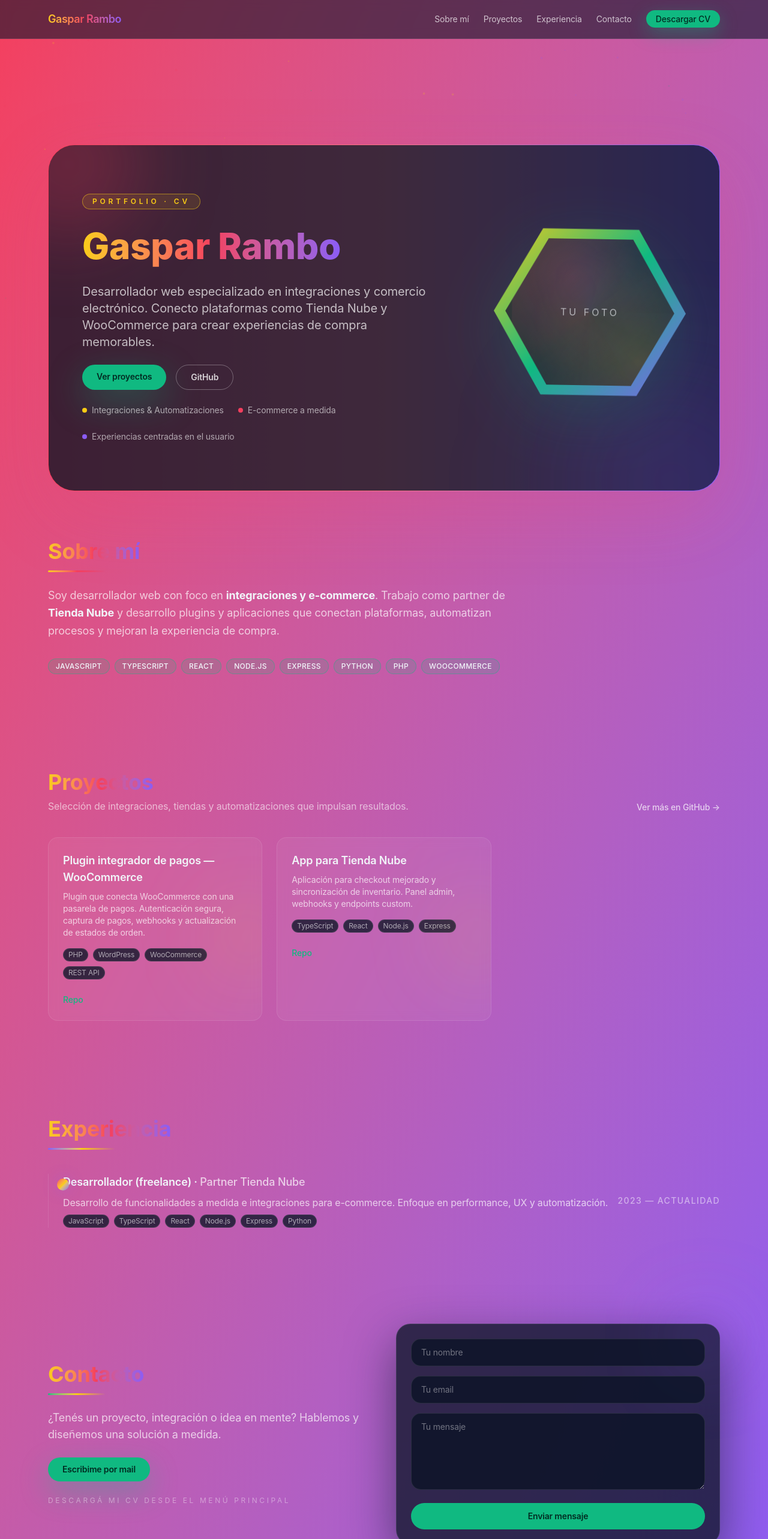
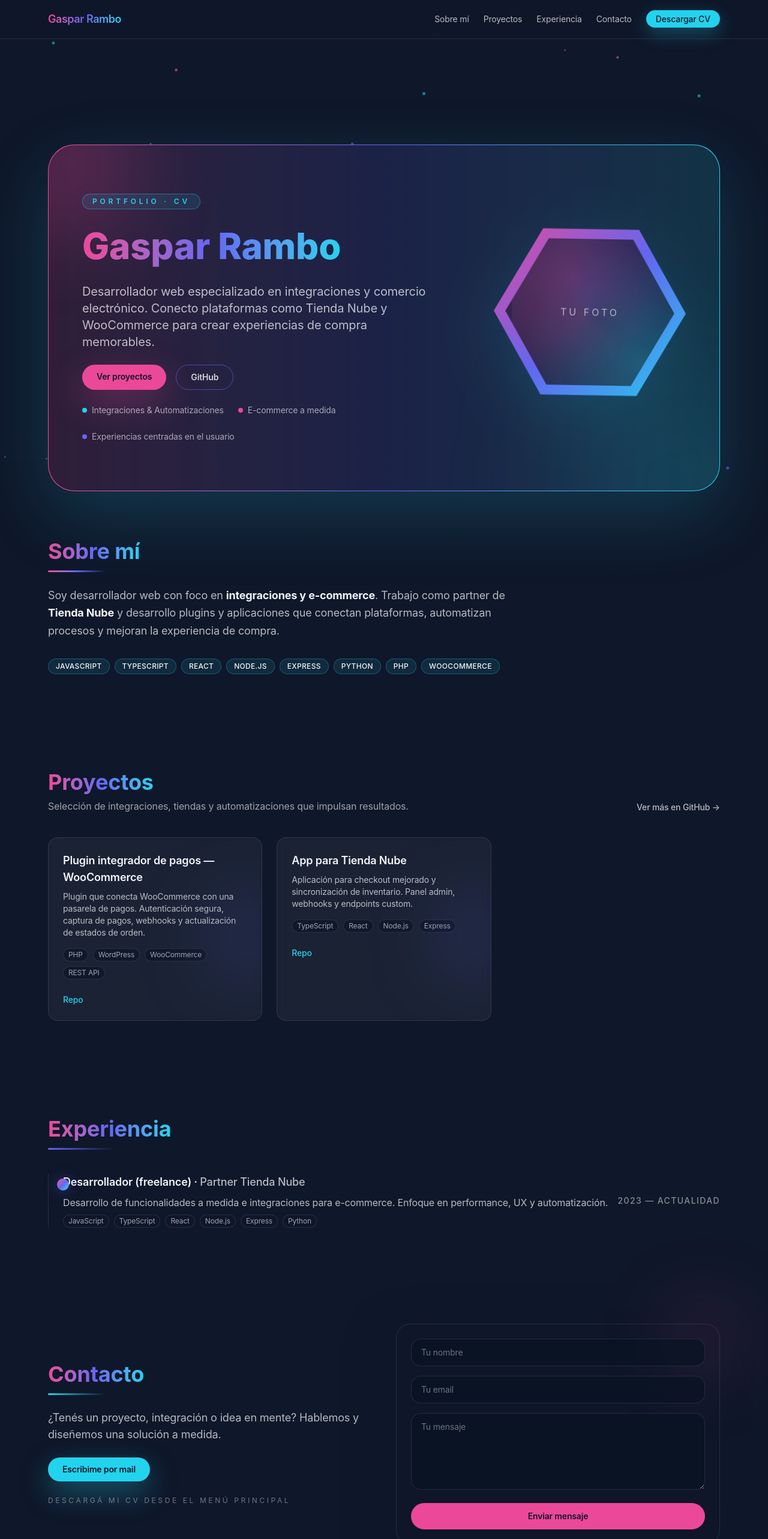
Before and after one commit to RamboGM/cv_gaspar_rambo, a React (Vite) app: page / in a window 1280 px wide. Shown: the top 2566 px of the page at 60% size. Built offline with nearby package versions, Linux system fonts and the light colour scheme.

Commit message:
Revert "feat: switch site to funky sunset palette"

```diff
--- a/src/App.tsx
+++ b/src/App.tsx
@@ -11,7 +11,7 @@
 
 export default function App() {
   return (
-    <div className="relative min-h-screen overflow-hidden bg-gradient-to-br from-[#f43f5e] to-[#8b5cf6] text-[#f1f5f9] antialiased">
+    <div className="relative min-h-screen overflow-hidden bg-[#0f172a] text-[#f1f5f9] antialiased">
       <ParticleBackground />
       <div className="relative z-10">
         <Navbar />
--- a/src/components/Footer.tsx
+++ b/src/components/Footer.tsx
@@ -6,10 +6,10 @@
           © {new Date().getFullYear()} Gaspar Rambo — Hecho con React + Tailwind
         </p>
         <div className="flex items-center gap-4">
-          <a className="transition-colors hover:text-[#10b981]" href="#contacto">
+          <a className="transition-colors hover:text-[#22d3ee]" href="#contacto">
             Contacto
           </a>
-          <a className="transition-colors hover:text-[#f43f5e]" href="https://github.com/RamboGM" target="_blank" rel="noopener">
+          <a className="transition-colors hover:text-[#ec4899]" href="https://github.com/RamboGM" target="_blank" rel="noopener">
             GitHub
           </a>
         </div>
--- a/src/components/Navbar.tsx
+++ b/src/components/Navbar.tsx
@@ -1,9 +1,9 @@
 export default function Navbar() {
   return (
-    <header className="sticky top-0 z-50 border-b border-white/10 bg-[rgba(15,23,42,0.6)] backdrop-blur">
+    <header className="sticky top-0 z-50 border-b border-white/10 bg-[rgba(15,23,42,0.8)] backdrop-blur">
       <nav className="mx-auto flex h-16 max-w-6xl items-center justify-between px-4">
         <a href="#" className="text-lg font-semibold tracking-tight">
-          <span className="bg-gradient-to-r from-[#facc15] via-[#f43f5e] to-[#8b5cf6] bg-clip-text text-transparent">
+          <span className="bg-gradient-to-r from-[#ec4899] via-[#6366f1] to-[#22d3ee] bg-clip-text text-transparent">
             Gaspar Rambo
           </span>
         </a>
@@ -30,7 +30,7 @@
           </li>
           <li>
             <a
-              className="rounded-full bg-[#10b981] px-4 py-1.5 font-medium text-[#022c22] shadow-[0_10px_30px_rgba(16,185,129,0.35)] transition-transform hover:-translate-y-0.5 hover:bg-[#0ea371]"
+              className="rounded-full bg-[#22d3ee] px-4 py-1.5 font-medium text-[#0f172a] shadow-[0_10px_30px_rgba(34,211,238,0.3)] transition-transform hover:-translate-y-0.5 hover:bg-[#22d3ee]/90"
               href="/cv.pdf"
               target="_blank"
               rel="noopener"
--- a/src/components/ParticleBackground.tsx
+++ b/src/components/ParticleBackground.tsx
@@ -12,10 +12,9 @@
 };
 
 const colors = [
-  "rgba(244, 63, 94, 0.18)",
-  "rgba(139, 92, 246, 0.16)",
-  "rgba(16, 185, 129, 0.14)",
-  "rgba(250, 204, 21, 0.18)",
+  "rgba(236, 72, 153, 0.65)",
+  "rgba(99, 102, 241, 0.55)",
+  "rgba(34, 211, 238, 0.55)",
 ];
 
 const MAX_DISTANCE = 140;
@@ -41,7 +40,7 @@
 
     const createParticles = () => {
       const area = canvas.width * canvas.height;
-      const count = Math.min(220, Math.ceil(area / 12000));
+      const count = Math.min(120, Math.ceil(area / 18000));
       particlesRef.current = new Array(count).fill(null).map(() => {
         const angle = Math.random() * Math.PI * 2;
         const speed = 0.1 + Math.random() * 0.25;
@@ -50,7 +49,7 @@
         return {
           x: Math.random() * canvas.width,
           y: Math.random() * canvas.height,
-          size: 0.8 + Math.random() * 1.3,
+          size: 1.1 + Math.random() * 1.6,
           vx: baseVx,
           vy: baseVy,
           baseVx,
@@ -118,6 +117,26 @@
         context.fill();
       }
 
+      for (let i = 0; i < particlesRef.current.length; i += 1) {
+        const particleA = particlesRef.current[i];
+        for (let j = i + 1; j < particlesRef.current.length; j += 1) {
+          const particleB = particlesRef.current[j];
+          const dx = particleA.x - particleB.x;
+          const dy = particleA.y - particleB.y;
+          const distance = Math.sqrt(dx * dx + dy * dy);
+
+          if (distance < MAX_DISTANCE) {
+            const opacity = (1 - distance / MAX_DISTANCE) * 0.2;
+            context.strokeStyle = `rgba(99, 102, 241, ${opacity.toFixed(3)})`;
+            context.lineWidth = 0.65;
+            context.beginPath();
+            context.moveTo(particleA.x, particleA.y);
+            context.lineTo(particleB.x, particleB.y);
+            context.stroke();
+          }
+        }
+      }
+
       animationRef.current = window.requestAnimationFrame(draw);
     };
 
--- a/src/index.css
+++ b/src/index.css
@@ -2,19 +2,17 @@
 
 :root {
   color-scheme: dark;
-  --color-base-start: #f43f5e;
-  --color-base-end: #8b5cf6;
-  --color-primary: #10b981;
-  --color-secondary: #8b5cf6;
-  --color-accent: #facc15;
+  --color-base: #0f172a;
+  --color-primary: #ec4899;
+  --color-secondary: #6366f1;
+  --color-accent: #22d3ee;
   --color-text: #f1f5f9;
 }
 
 body {
   margin: 0;
   min-height: 100vh;
-  background: radial-gradient(circle at 15% 20%, rgba(250, 204, 21, 0.18), transparent 55%),
-    linear-gradient(135deg, var(--color-base-start), var(--color-base-end));
+  background-color: var(--color-base);
   color: var(--color-text);
   font-family: "Inter", system-ui, -apple-system, BlinkMacSystemFont, "Segoe UI", sans-serif;
   letter-spacing: -0.01em;
@@ -25,7 +23,7 @@
   width: 100%;
   aspect-ratio: 1;
   display: block;
-  filter: drop-shadow(0 28px 50px rgba(16, 185, 129, 0.18));
+  filter: drop-shadow(0 28px 50px rgba(34, 211, 238, 0.15));
   animation: float 14s ease-in-out infinite;
 }
 
@@ -34,7 +32,7 @@
   width: 100%;
   height: 100%;
   padding: 6%;
-  background: linear-gradient(135deg, var(--color-accent), var(--color-primary), var(--color-secondary));
+  background: linear-gradient(135deg, var(--color-primary), var(--color-secondary), var(--color-accent));
   clip-path: polygon(25% 6.7%, 75% 6.7%, 100% 50%, 75% 93.3%, 25% 93.3%, 0% 50%);
   display: grid;
   place-items: center;
@@ -50,7 +48,7 @@
   width: 100%;
   height: 100%;
   clip-path: polygon(25% 6.7%, 75% 6.7%, 100% 50%, 75% 93.3%, 25% 93.3%, 0% 50%);
-  background-color: rgba(15, 23, 42, 0.82);
+  background-color: rgba(15, 23, 42, 0.85);
   background-position: center;
   background-size: cover;
   display: grid;
@@ -66,8 +64,8 @@
   content: "";
   position: absolute;
   inset: 0;
-  background: radial-gradient(circle at 35% 25%, rgba(244, 63, 94, 0.28), transparent 60%),
-    radial-gradient(circle at 75% 75%, rgba(250, 204, 21, 0.25), transparent 65%);
+  background: radial-gradient(circle at 35% 25%, rgba(236, 72, 153, 0.35), transparent 60%),
+    radial-gradient(circle at 75% 75%, rgba(34, 211, 238, 0.35), transparent 65%);
   mix-blend-mode: screen;
   opacity: 0.75;
   animation: shimmer 12s ease-in-out infinite;
@@ -77,8 +75,8 @@
   content: "";
   position: absolute;
   inset: -30%;
-  background: conic-gradient(from 0deg, rgba(244, 63, 94, 0), rgba(244, 63, 94, 0.22), rgba(139, 92, 246, 0.22),
-      rgba(16, 185, 129, 0));
+  background: conic-gradient(from 0deg, rgba(236, 72, 153, 0), rgba(236, 72, 153, 0.25), rgba(99, 102, 241, 0.25),
+      rgba(34, 211, 238, 0));
   opacity: 0.4;
   animation: rotate 18s linear infinite;
 }
--- a/src/sections/About.tsx
+++ b/src/sections/About.tsx
@@ -3,11 +3,11 @@
     <section id="sobre-mi" className="scroll-mt-24 py-20">
       <div>
         <h2 className="text-3xl font-bold md:text-4xl">
-          <span className="bg-gradient-to-r from-[#facc15] via-[#f43f5e] to-[#8b5cf6] bg-clip-text text-transparent">
+          <span className="bg-gradient-to-r from-[#ec4899] via-[#6366f1] to-[#22d3ee] bg-clip-text text-transparent">
             Sobre mí
           </span>
         </h2>
-        <div className="mt-3 h-[3px] w-24 rounded-full bg-gradient-to-r from-[#facc15] via-[#f43f5e] to-transparent" />
+        <div className="mt-3 h-[3px] w-24 rounded-full bg-gradient-to-r from-[#ec4899] via-[#6366f1] to-transparent" />
       </div>
       <p className="mt-6 max-w-3xl text-base leading-relaxed text-white/70 md:text-lg">
         Soy desarrollador web con foco en <strong className="text-[#f1f5f9]">integraciones y e-commerce</strong>. Trabajo como
@@ -18,7 +18,7 @@
         {["JavaScript", "TypeScript", "React", "Node.js", "Express", "Python", "PHP", "WooCommerce"].map((t) => (
           <li
             key={t}
-            className="rounded-full border border-[#10b981]/40 bg-[#10b981]/15 px-3 py-1 text-xs font-medium uppercase tracking-wide text-[#f1f5f9]"
+            className="rounded-full border border-[#22d3ee]/30 bg-[#22d3ee]/10 px-3 py-1 text-xs font-medium uppercase tracking-wide text-[#f1f5f9]"
           >
             {t}
           </li>
--- a/src/sections/Contact.tsx
+++ b/src/sections/Contact.tsx
@@ -10,25 +10,25 @@
         <div className="space-y-6">
           <div>
             <h2 className="text-3xl font-bold md:text-4xl">
-              <span className="bg-gradient-to-r from-[#facc15] via-[#f43f5e] to-[#8b5cf6] bg-clip-text text-transparent">
+              <span className="bg-gradient-to-r from-[#ec4899] via-[#6366f1] to-[#22d3ee] bg-clip-text text-transparent">
                 Contacto
               </span>
             </h2>
-            <div className="mt-3 h-[3px] w-24 rounded-full bg-gradient-to-r from-[#10b981] via-[#facc15] to-transparent" />
+            <div className="mt-3 h-[3px] w-24 rounded-full bg-gradient-to-r from-[#22d3ee] to-transparent" />
           </div>
           <p className="text-base text-white/70 md:text-lg">
             ¿Tenés un proyecto, integración o idea en mente? Hablemos y diseñemos una solución a medida.
           </p>
           <a
             href={mailto}
-            className="inline-flex w-fit items-center gap-2 rounded-full bg-[#10b981] px-6 py-2.5 text-sm font-semibold text-[#022c22] shadow-[0_18px_48px_rgba(16,185,129,0.35)] transition-transform hover:-translate-y-0.5 hover:bg-[#0ea371]"
+            className="inline-flex w-fit items-center gap-2 rounded-full bg-[#22d3ee] px-6 py-2.5 text-sm font-semibold text-[#0f172a] shadow-[0_18px_48px_rgba(34,211,238,0.35)] transition-transform hover:-translate-y-0.5 hover:bg-[#22d3ee]/90"
           >
             Escribime por mail
           </a>
           <p className="text-xs uppercase tracking-[0.3em] text-white/40">Descargá mi CV desde el menú principal</p>
         </div>
-        <div className="relative rounded-3xl border border-white/10 bg-[rgba(15,23,42,0.78)] p-6 shadow-[0_30px_80px_rgba(15,23,42,0.55)]">
-          <div className="pointer-events-none absolute -right-6 -top-6 h-24 w-24 rounded-full bg-[#8b5cf6]/25 blur-3xl" />
+        <div className="relative rounded-3xl border border-white/10 bg-[rgba(15,23,42,0.8)] p-6 shadow-[0_30px_80px_rgba(15,23,42,0.55)]">
+          <div className="pointer-events-none absolute -right-6 -top-6 h-24 w-24 rounded-full bg-[#ec4899]/25 blur-3xl" />
           <form
             onSubmit={(e) => {
               e.preventDefault();
@@ -37,20 +37,20 @@
             className="relative space-y-4"
           >
             <input
-              className="w-full rounded-2xl border border-white/10 bg-[rgba(11,20,37,0.78)] px-4 py-3 text-sm text-[#f1f5f9] placeholder:text-white/40 focus:border-[#10b981] focus:outline-none focus:ring-2 focus:ring-[#10b981]/40"
+              className="w-full rounded-2xl border border-white/10 bg-[rgba(11,20,37,0.8)] px-4 py-3 text-sm text-[#f1f5f9] placeholder:text-white/40 focus:border-[#22d3ee] focus:outline-none focus:ring-2 focus:ring-[#22d3ee]/40"
               placeholder="Tu nombre"
             />
             <input
-              className="w-full rounded-2xl border border-white/10 bg-[rgba(11,20,37,0.78)] px-4 py-3 text-sm text-[#f1f5f9] placeholder:text-white/40 focus:border-[#10b981] focus:outline-none focus:ring-2 focus:ring-[#10b981]/40"
+              className="w-full rounded-2xl border border-white/10 bg-[rgba(11,20,37,0.8)] px-4 py-3 text-sm text-[#f1f5f9] placeholder:text-white/40 focus:border-[#22d3ee] focus:outline-none focus:ring-2 focus:ring-[#22d3ee]/40"
               placeholder="Tu email"
               type="email"
             />
             <textarea
-              className="h-32 w-full rounded-2xl border border-white/10 bg-[rgba(11,20,37,0.78)] px-4 py-3 text-sm text-[#f1f5f9] placeholder:text-white/40 focus:border-[#f43f5e] focus:outline-none focus:ring-2 focus:ring-[#f43f5e]/35"
+              className="h-32 w-full rounded-2xl border border-white/10 bg-[rgba(11,20,37,0.8)] px-4 py-3 text-sm text-[#f1f5f9] placeholder:text-white/40 focus:border-[#ec4899] focus:outline-none focus:ring-2 focus:ring-[#ec4899]/30"
               placeholder="Tu mensaje"
             />
             <button
-              className="w-full rounded-full bg-[#10b981] px-4 py-3 text-sm font-semibold text-[#022c22] transition-transform hover:-translate-y-0.5 hover:bg-[#0ea371]"
+              className="w-full rounded-full bg-[#ec4899] px-4 py-3 text-sm font-semibold text-[#0f172a] transition-transform hover:-translate-y-0.5 hover:bg-[#ec4899]/90"
             >
               Enviar mensaje
             </button>
--- a/src/sections/Experience.tsx
+++ b/src/sections/Experience.tsx
@@ -5,16 +5,16 @@
     <section id="experiencia" className="scroll-mt-24 py-20">
       <div>
         <h2 className="text-3xl font-bold md:text-4xl">
-          <span className="bg-gradient-to-r from-[#facc15] via-[#f43f5e] to-[#8b5cf6] bg-clip-text text-transparent">
+          <span className="bg-gradient-to-r from-[#ec4899] via-[#6366f1] to-[#22d3ee] bg-clip-text text-transparent">
             Experiencia
           </span>
         </h2>
-        <div className="mt-3 h-[3px] w-28 rounded-full bg-gradient-to-r from-[#8b5cf6] via-[#facc15] to-transparent" />
+        <div className="mt-3 h-[3px] w-28 rounded-full bg-gradient-to-r from-[#6366f1] to-transparent" />
       </div>
       <ol className="relative mt-10 space-y-10 border-l border-white/10 pl-6">
         {items.map((j, i) => (
           <li key={i} className="relative">
-            <span className="absolute -left-[10px] top-2 block h-5 w-5 rounded-full bg-gradient-to-br from-[#f43f5e] via-[#facc15] to-[#8b5cf6] shadow-[0_0_25px_rgba(139,92,246,0.35)]" />
+            <span className="absolute -left-[10px] top-2 block h-5 w-5 rounded-full bg-gradient-to-br from-[#ec4899] via-[#6366f1] to-[#22d3ee] shadow-[0_0_25px_rgba(99,102,241,0.4)]" />
             <div className="flex flex-col gap-2 md:flex-row md:items-center md:justify-between">
               <div className="space-y-2">
                 <h3 className="text-lg font-semibold text-[#f1f5f9]">
--- a/src/sections/Hero.tsx
+++ b/src/sections/Hero.tsx
@@ -2,17 +2,17 @@
   return (
     <section className="relative pt-20 md:pt-24">
       <div className="mt-16 md:mt-20">
-        <div className="rounded-[2.75rem] bg-gradient-to-r from-[#f43f5e] via-[#fb7185] to-[#8b5cf6] p-[1px] shadow-[0_40px_120px_rgba(244,63,94,0.18)]">
-          <div className="relative overflow-hidden rounded-[2.7rem] bg-[rgba(15,23,42,0.8)] px-6 py-16 md:px-14 md:py-20">
-            <div className="absolute -left-24 -top-24 h-64 w-64 rounded-full bg-[#f43f5e]/25 blur-3xl" aria-hidden="true" />
-            <div className="absolute -bottom-32 -right-16 h-72 w-72 rounded-full bg-[#8b5cf6]/20 blur-[120px]" aria-hidden="true" />
+        <div className="rounded-[2.75rem] bg-gradient-to-r from-[#ec4899] via-[#6366f1] to-[#22d3ee] p-[1px] shadow-[0_40px_120px_rgba(34,211,238,0.18)]">
+          <div className="relative overflow-hidden rounded-[2.7rem] bg-[rgba(15,23,42,0.85)] px-6 py-16 md:px-14 md:py-20">
+            <div className="absolute -left-24 -top-24 h-64 w-64 rounded-full bg-[#ec4899]/20 blur-3xl" aria-hidden="true" />
+            <div className="absolute -bottom-32 -right-16 h-72 w-72 rounded-full bg-[#22d3ee]/20 blur-[120px]" aria-hidden="true" />
             <div className="relative grid items-center gap-12 md:grid-cols-[minmax(0,1fr)_minmax(220px,320px)]">
               <div className="space-y-6 text-left">
-                <span className="inline-flex items-center gap-2 rounded-full border border-[#facc15]/50 bg-[#facc15]/10 px-4 py-1 text-xs font-semibold uppercase tracking-[0.4em] text-[#facc15]">
+                <span className="inline-flex items-center gap-2 rounded-full border border-[#22d3ee]/40 bg-[#22d3ee]/10 px-4 py-1 text-xs font-semibold uppercase tracking-[0.4em] text-[#22d3ee]">
                   Portfolio · CV
                 </span>
                 <h1 className="text-4xl font-extrabold leading-tight md:text-6xl">
-                  <span className="bg-gradient-to-r from-[#facc15] via-[#f43f5e] to-[#8b5cf6] bg-clip-text text-transparent">
+                  <span className="bg-gradient-to-r from-[#ec4899] via-[#6366f1] to-[#22d3ee] bg-clip-text text-transparent">
                     Gaspar Rambo
                   </span>
                 </h1>
@@ -23,14 +23,14 @@
                 <div className="flex flex-wrap gap-4">
                   <a
                     href="#proyectos"
-                    className="rounded-full bg-[#10b981] px-6 py-2.5 text-sm font-semibold text-[#022c22] shadow-[0_20px_60px_rgba(16,185,129,0.35)] transition-transform hover:-translate-y-0.5 hover:bg-[#0ea371]"
+                    className="rounded-full bg-[#ec4899] px-6 py-2.5 text-sm font-semibold text-[#0f172a] shadow-[0_20px_60px_rgba(236,72,153,0.35)] transition-transform hover:-translate-y-0.5 hover:bg-[#ec4899]/90"
                   >
                     Ver proyectos
                   </a>
                   <a
                     href="https://github.com/RamboGM"
                     target="_blank"
-                    className="rounded-full border border-white/30 px-6 py-2.5 text-sm font-semibold text-white/80 transition-all hover:-translate-y-0.5 hover:border-[#facc15]/70 hover:text-[#f1f5f9]"
+                    className="rounded-full border border-[#6366f1]/60 px-6 py-2.5 text-sm font-semibold text-white/80 transition-all hover:-translate-y-0.5 hover:border-[#22d3ee]/80 hover:text-[#f1f5f9]"
                     rel="noopener"
                   >
                     GitHub
@@ -38,15 +38,15 @@
                 </div>
                 <div className="flex flex-wrap gap-6 text-sm text-white/60">
                   <div className="flex items-center gap-2">
-                    <span className="h-2 w-2 rounded-full bg-[#facc15]" />
+                    <span className="h-2 w-2 rounded-full bg-[#22d3ee]" />
                     Integraciones & Automatizaciones
                   </div>
                   <div className="flex items-center gap-2">
-                    <span className="h-2 w-2 rounded-full bg-[#f43f5e]" />
+                    <span className="h-2 w-2 rounded-full bg-[#ec4899]" />
                     E-commerce a medida
                   </div>
                   <div className="flex items-center gap-2">
-                    <span className="h-2 w-2 rounded-full bg-[#8b5cf6]" />
+                    <span className="h-2 w-2 rounded-full bg-[#6366f1]" />
                     Experiencias centradas en el usuario
                   </div>
                 </div>
--- a/src/sections/Projects.tsx
+++ b/src/sections/Projects.tsx
@@ -2,8 +2,8 @@
 
 function ProjectCard({ p }: { p: Project }) {
   return (
-    <article className="group relative overflow-hidden rounded-2xl border border-white/10 bg-white/5 p-6 backdrop-blur-sm transition-all hover:border-[#10b981]/60 hover:bg-[#10b981]/10">
-      <div className="pointer-events-none absolute -right-10 top-1/3 h-32 w-32 rounded-full bg-[#facc15]/15 blur-3xl transition-transform duration-700 ease-out group-hover:translate-x-3 group-hover:-translate-y-4" />
+    <article className="group relative overflow-hidden rounded-2xl border border-white/10 bg-white/5 p-6 backdrop-blur-sm transition-all hover:border-[#22d3ee]/50 hover:bg-[#22d3ee]/10">
+      <div className="pointer-events-none absolute -right-10 top-1/3 h-32 w-32 rounded-full bg-[#6366f1]/20 blur-3xl transition-transform duration-700 ease-out group-hover:translate-x-3 group-hover:-translate-y-4" />
       <h3 className="text-lg font-semibold text-[#f1f5f9]">{p.title}</h3>
       <p className="mt-2 text-sm text-white/70">{p.description}</p>
       <ul className="mt-4 flex flex-wrap gap-2 text-xs text-white/60">
@@ -18,7 +18,7 @@
           <a
             href={p.repo}
             target="_blank"
-            className="font-medium text-[#10b981] transition-colors hover:text-[#0ea371]"
+            className="font-medium text-[#22d3ee] transition-colors hover:text-[#22d3ee]/70"
             rel="noopener"
           >
             Repo
@@ -28,7 +28,7 @@
           <a
             href={p.demo}
             target="_blank"
-            className="font-medium text-[#f43f5e] transition-colors hover:text-[#fb7185]"
+            className="font-medium text-[#ec4899] transition-colors hover:text-[#ec4899]/80"
             rel="noopener"
           >
             Demo
@@ -45,7 +45,7 @@
       <div className="flex flex-wrap items-end justify-between gap-4">
         <div>
           <h2 className="text-3xl font-bold md:text-4xl">
-            <span className="bg-gradient-to-r from-[#facc15] via-[#f43f5e] to-[#8b5cf6] bg-clip-text text-transparent">
+            <span className="bg-gradient-to-r from-[#ec4899] via-[#6366f1] to-[#22d3ee] bg-clip-text text-transparent">
               Proyectos
             </span>
           </h2>
@@ -56,7 +56,7 @@
         <a
           href="https://github.com/RamboGM"
           target="_blank"
-          className="text-sm font-medium text-white/70 transition-colors hover:text-[#10b981]"
+          className="text-sm font-medium text-white/70 transition-colors hover:text-[#22d3ee]"
           rel="noopener"
         >
           Ver más en GitHub →
```
